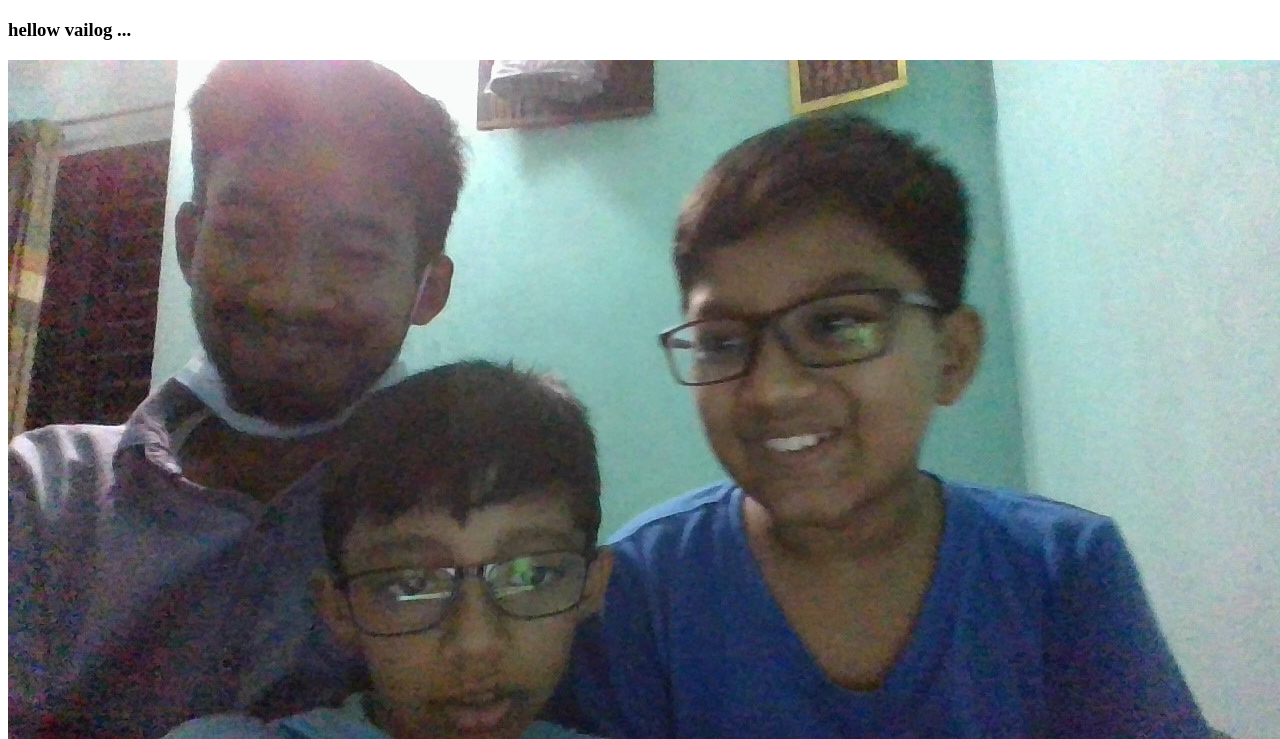
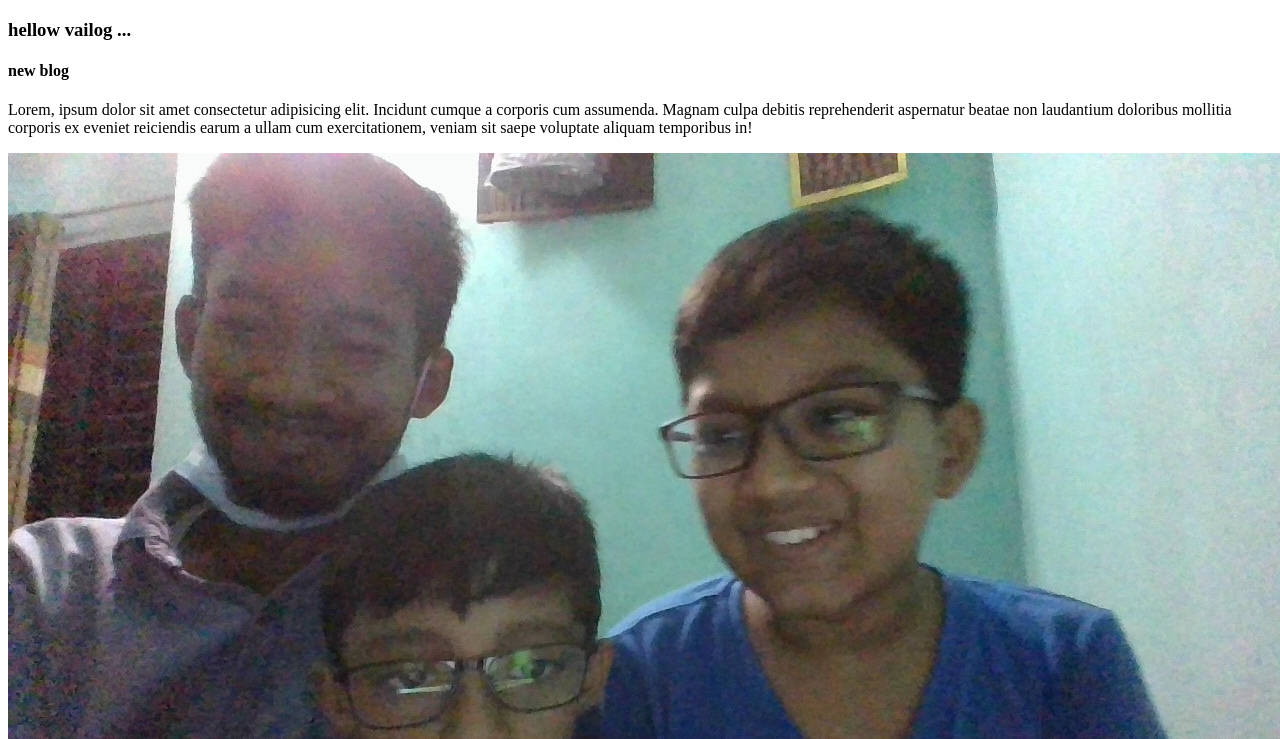
Before and after one commit to sharifulislam14/new_projects, a plain HTML site: page index.html in a window 1280 px wide. Shown: the part 61-800 px from the top of the page. Drawn offline with Linux system fonts and the light colour scheme.

Commit message:
added new blog

```diff
--- a/index.html
+++ b/index.html
@@ -12,6 +12,11 @@
 <body>
     <h1>its my new projct</h1>
     <h3>hellow vailog ...</h3>
+    <dev>
+        <h4> new blog</h4>
+        <p>Lorem, ipsum dolor sit amet consectetur adipisicing elit. Incidunt cumque a corporis cum assumenda. Magnam culpa debitis reprehenderit aspernatur beatae non laudantium doloribus mollitia corporis ex eveniet reiciendis earum a ullam cum exercitationem, veniam sit saepe voluptate aliquam temporibus in!
+        </p>
+    </dev>
     <d class="hl1"><img src="WIN_20220328_03_12_24_Pro.jpg" alt=""></d>
     <d class="hl2"><img src="WIN_20220328_03_11_54_Pro.jpg" alt=""></d>
 
```
